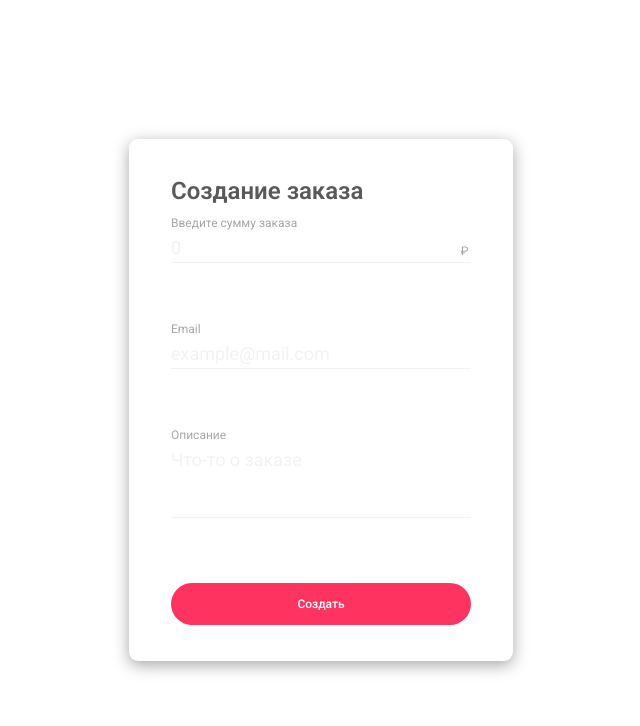
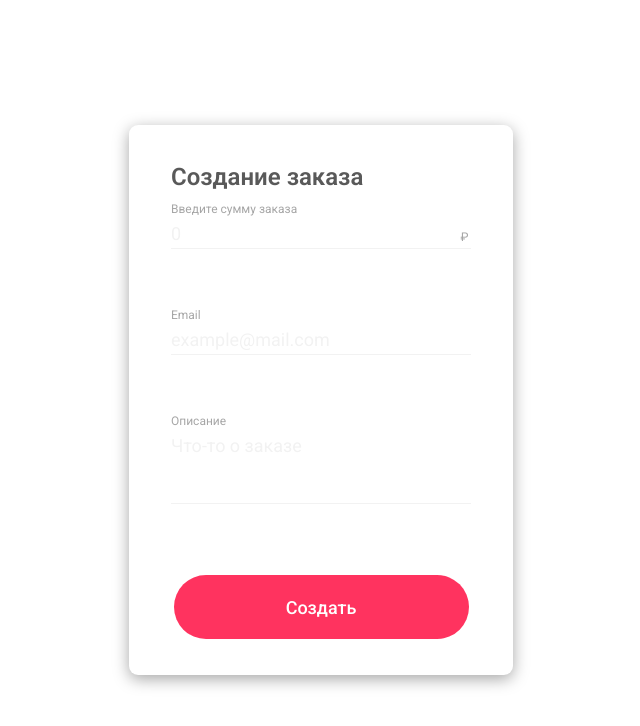
Before and after one commit to AlexeyErshov999/payment-scenario, a Vue app: page /order in a window 1280 px wide. Shown: the top 726 px of the page, without its empty margins (319-959 px from the left). Built offline with nearby package versions, Linux system fonts and the light colour scheme.

Commit message:
fix: submit button size and font

```diff
--- a/src/views/OrderForm.vue
+++ b/src/views/OrderForm.vue
@@ -123,6 +123,7 @@ const submitForm = async () => {
           maxlength="200"
         />
 
+        <div class="form-actions">
           <SubmitButton
             text="Создать"
             type="submit"
@@ -130,6 +131,7 @@ const submitForm = async () => {
             :has-form-errors="validationStore.hasErrors"
             :loading="orderStore.loading"
           />
+        </div>
       </form>
     </FormCard>
   </PageContainer>
@@ -160,6 +162,28 @@ const submitForm = async () => {
 
   @media (max-height: 500px) and (max-width: 640px) {
     gap: 8px;
+  }
+}
+
+.form-actions {
+  display: flex;
+  flex-direction: column;
+  align-items: center;
+  margin-top: 0.5rem;
+  width: 100%;
+
+  :deep(.submit-button) {
+    width: 100%;
+    max-width: 295px;
+    height: 56px;
+    font-size: 18px;
+  }
+
+  @media (min-width: 1024px) {
+    :deep(.submit-button) {
+      width: 295px;
+      height: 64px;
+    }
   }
 }
 
--- a/src/views/OrderPayment.vue
+++ b/src/views/OrderPayment.vue
@@ -246,13 +246,16 @@ const handlePay = async () => {
 .pay-section {
   display: flex;
   flex-direction: column;
-  align-items: stretch;
+  align-items: center;
   gap: 0.75rem;
   margin-top: 1.75rem;
   width: 100%;
 
   :deep(.submit-button) {
     width: 100%;
+    max-width: 295px;
+    height: 56px;
+    font-size: 18px;
   }
 
   @media (max-width: 374px) {
@@ -264,6 +267,13 @@ const handlePay = async () => {
     margin-top: 2rem;
     gap: 1rem;
   }
+
+  @media (min-width: 1024px) {
+    :deep(.submit-button) {
+      width: 295px;
+      height: 64px;
+    }
+  }
 }
 
 .disclaimer {
@@ -272,6 +282,8 @@ const handlePay = async () => {
   line-height: 1.4;
   color: $gray-medium;
   text-align: center;
+  max-width: 240px;
+  margin-inline: auto;
 
   @media (min-width: 640px) {
     font-size: 12px;
```
Lines whose indentation alone changed are shown as unchanged.
